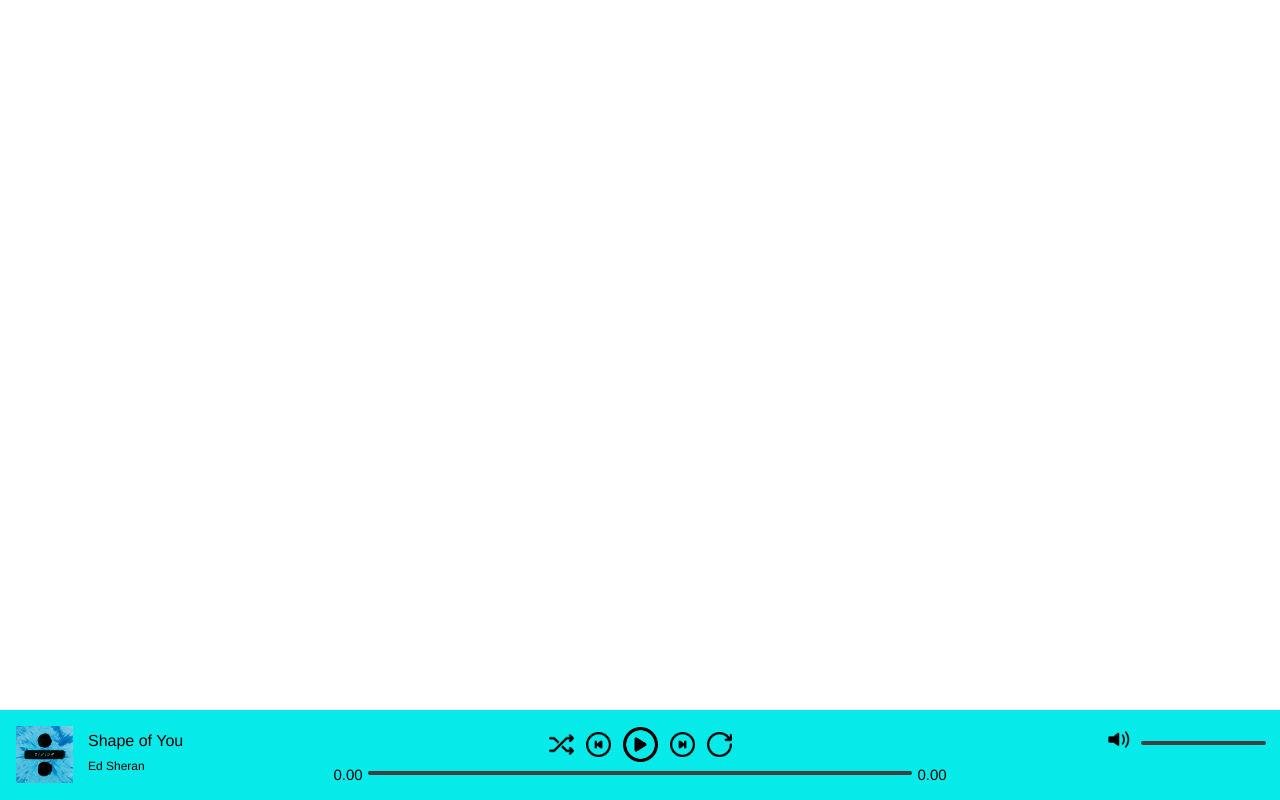
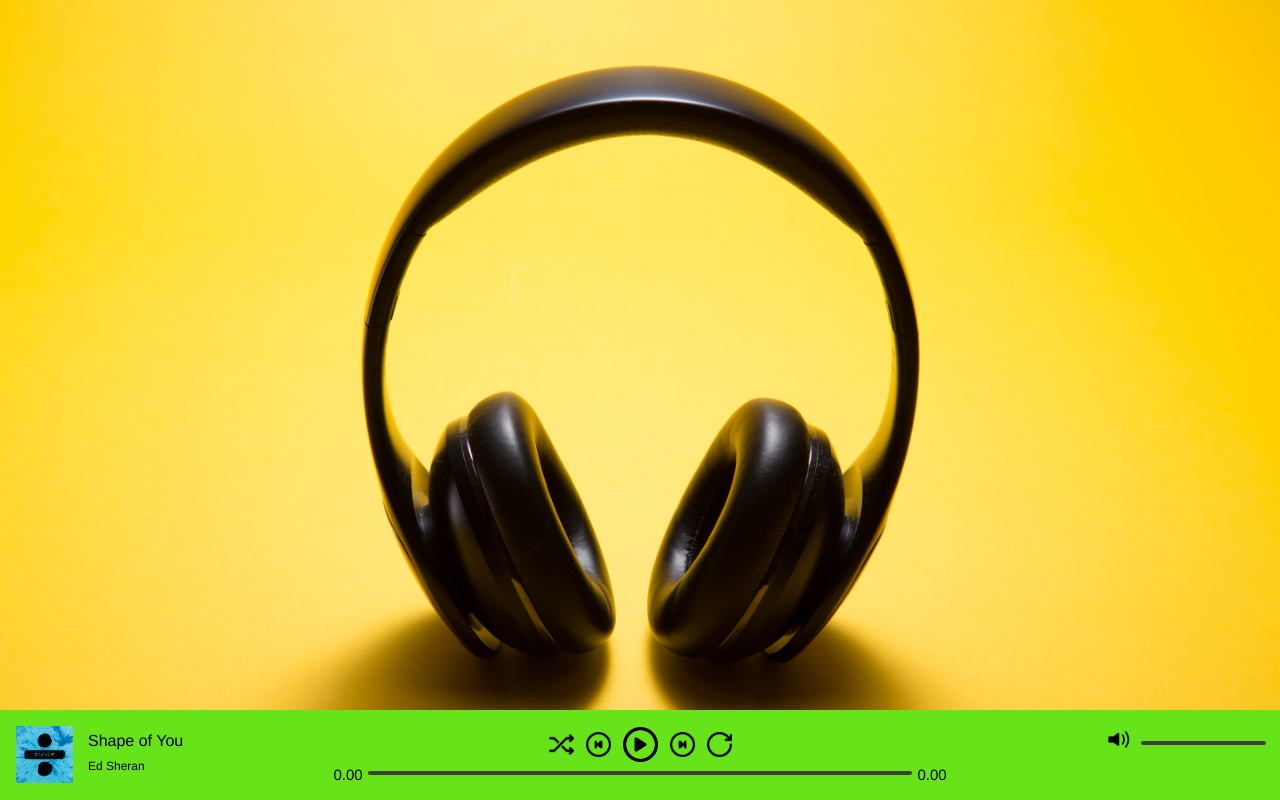
Before and after one commit to Adjagarail/Music_Apps, a PHP site: page / in a window 1280 px wide. Run offline with PHP 8.4, Linux system fonts and the light colour scheme.

Commit message:
background

```diff
--- a/Css/style.css
+++ b/Css/style.css
@@ -2,6 +2,14 @@ html,body
 {
   padding: 0;
   margin: 0;
+}
+.background
+{
+  background-image: url('../Images/Background/background_2.jpg');
+  background-attachment:fixed;
+  background-size: cover;
+  background-position: center;
+  background-repeat: no-repeat;
 }
 *
 {
@@ -11,7 +19,7 @@ html,body
 .container
 {
   width: 100%;
-  background-color:#07eaea;
+  background-color:#66e319;
   bottom: 0;
   position: fixed;
   min-width: 620px;
@@ -32,6 +40,7 @@ html,body
 {
     position: relative;
     margin-top: 16px;
+    vertical-align:middle;
 }
 #section_center
 {
--- a/index.php
+++ b/index.php
@@ -2,10 +2,10 @@
 <html lang="fr" dir="ltr">
   <head>
     <meta charset="utf-8">
-    <title>PlayingBar</title>
+    <title>Music Apps Bienvenue</title>
     <link rel="stylesheet" href="Css/style.css">
   </head>
-  <body>
+  <body class="background">
     <div class="container">
 
       <div id="corps">
```
Also changed, not shown: Images/Background/background.jpg (added), Images/Background/background_1.jpg (added), Images/Background/background_2.jpg (added), Images/Background/background_3.jpg (added).
